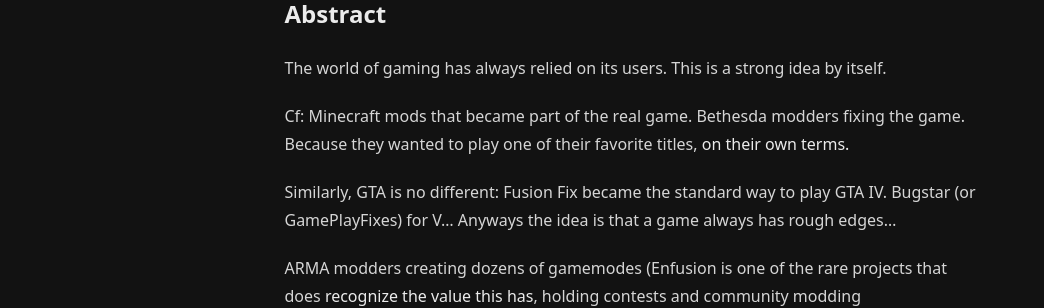
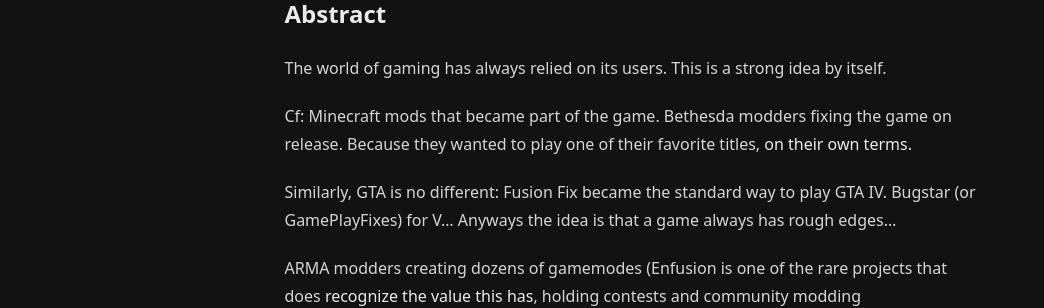
Before and after one commit to h8d13/dontreadthedocs, a Jekyll site: the page built from _notes/modding-wizards.md, in a window 1280 px wide and 900 px high, scrolled down 344 px. Shown: the part 155-463 px from the top of the window, without its empty margins (0-1044 px from the left). Built offline with Jekyll 4.4.1, drawn with Linux system fonts in a browser that asks for light colours.

Commit message:
wording
Signed-off-by: h8d13 <hadean-eon-dev@proton.me>

```diff
--- a/_notes/modding-wizards.md
+++ b/_notes/modding-wizards.md
@@ -9,7 +9,7 @@ tags: [modding]
 
 The world of gaming has always relied on its users. This is a strong idea by itself.
 
-Cf: Minecraft mods that became part of the real game. Bethesda modders fixing the game.
+Cf: Minecraft mods that became part of the game. Bethesda modders fixing the game on release.
 Because they wanted to play one of their favorite titles, **on their own terms.**
 
 Similarly, GTA is no different: Fusion Fix became the standard way to play GTA IV.
```
